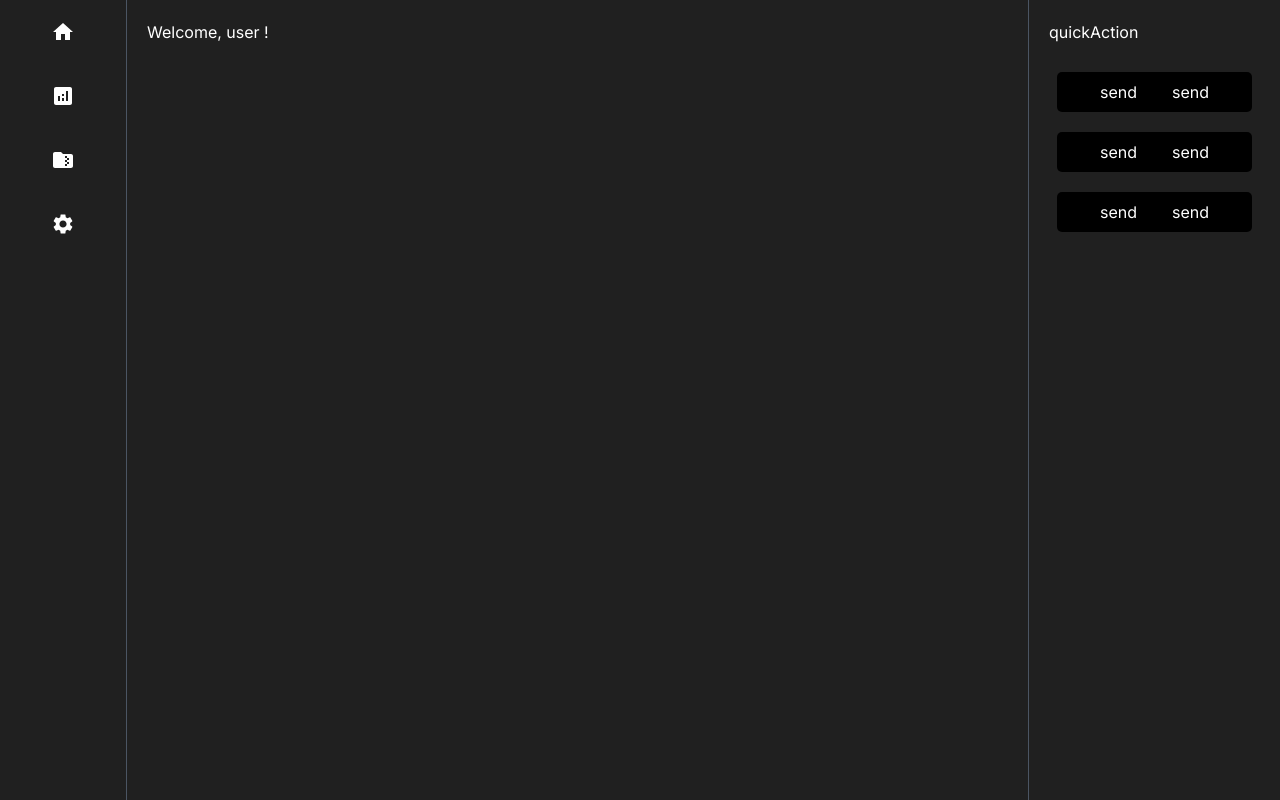
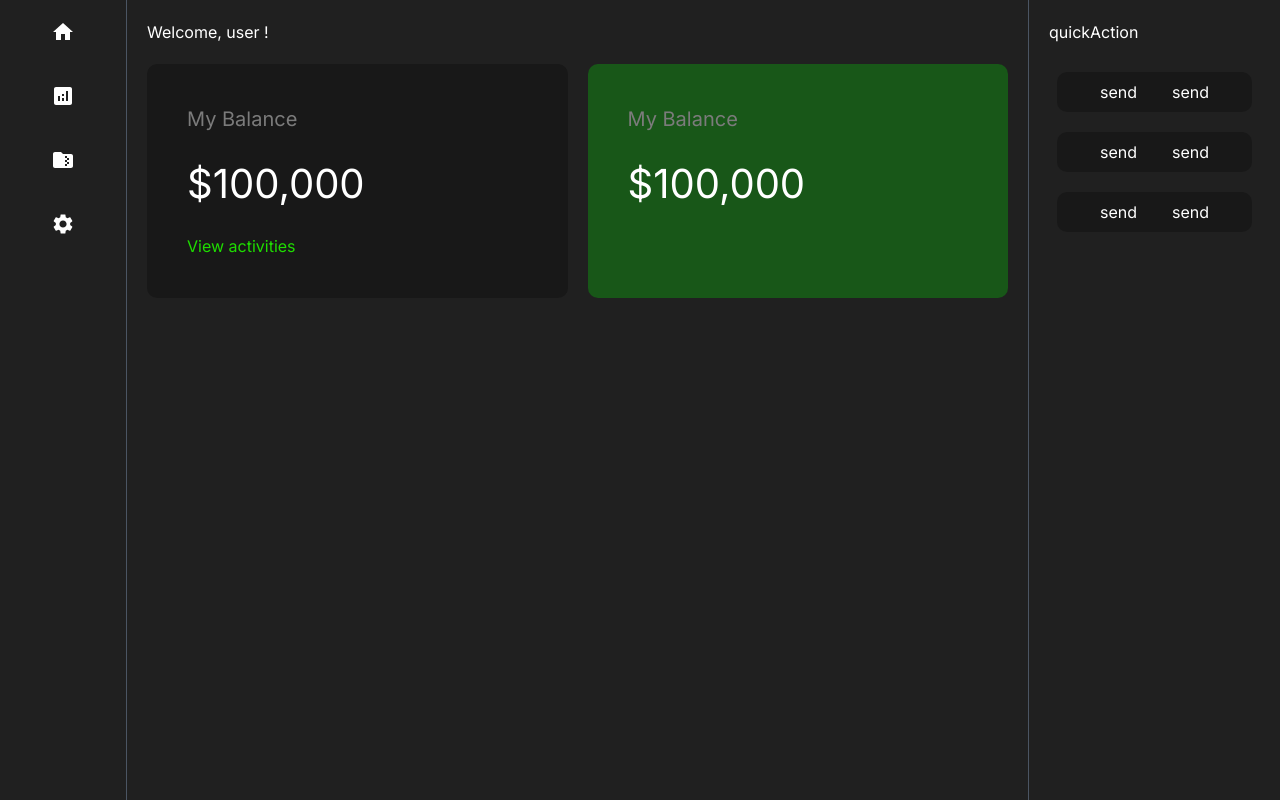
Before and after one commit to witehound/zend, a Next.js app in the folder client/: page / in a window 1280 px wide. Built offline with nearby package versions, Linux system fonts and the light colour scheme.

Commit message:
added balance cards

```diff
--- a/client/src/app/components/QuickAction.tsx
+++ b/client/src/app/components/QuickAction.tsx
@@ -1,6 +1,6 @@
 export default function QuickAction() {
   return (
-    <main className="bg-black flex rounded-[5px] p-2 justify-evenly">
+    <main className="bg-[#181818] flex rounded-[10px] p-2 justify-evenly">
       <p>send</p>
       <p>send</p>
     </main>
--- a/client/src/app/page.tsx
+++ b/client/src/app/page.tsx
@@ -4,8 +4,19 @@ export default function Home() {
   return (
     <main className=" flex">
       <Navigation />
-      <section className="p-5 flex-1">
+      <section className="p-5 flex-1 gap-5 flex flex-col">
         <h2>Welcome, user !</h2>
+        <div className="flex w-full gap-5">
+          <div className="bg-[#181818] p-10 flex-1 flex flex-col gap-5 rounded-[10px]">
+            <h2 className=" text-[20px] text-[#7B7B7B]">My Balance</h2>
+            <h1 className=" text-[40px]">$100,000</h1>
+            <p className=" text-[#1FDD00]">View activities</p>
+          </div>
+          <div className="bg-[#1818] p-10 flex-1 flex flex-col gap-5 rounded-[10px]">
+            <h2 className=" text-[20px] text-[#7B7B7B]">My Balance</h2>
+            <h1 className=" text-[40px]">$100,000</h1>
+          </div>
+        </div>
       </section>
       <QuickActions />
     </main>
```
